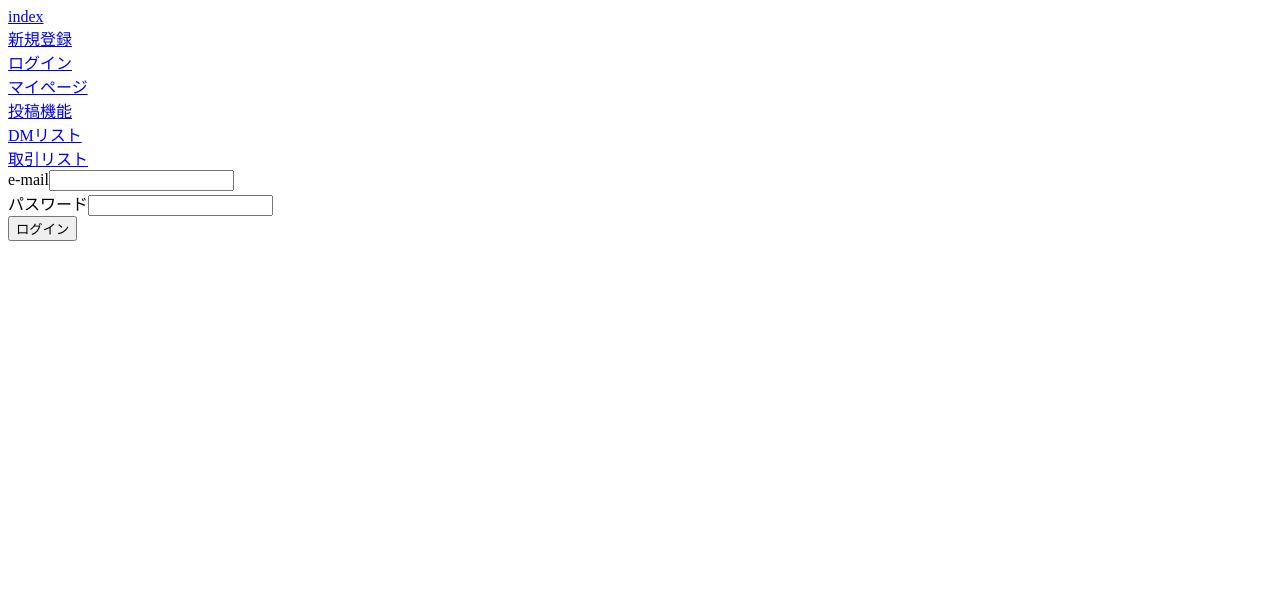
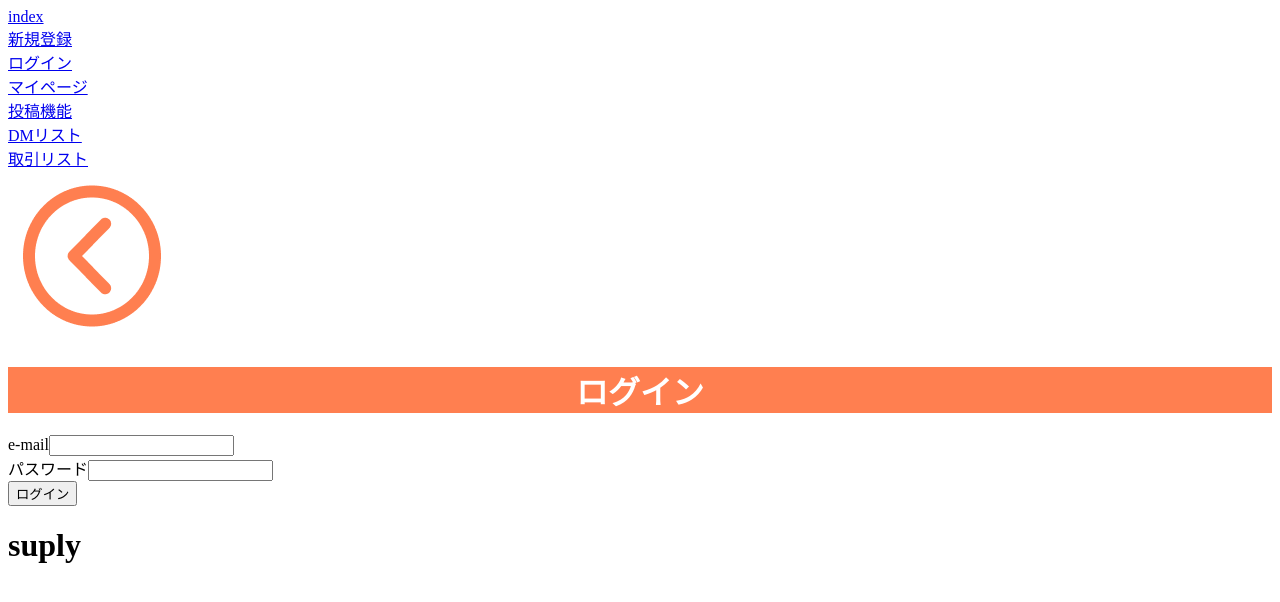
Before and after one commit to guchio33/teamJava, a Nuxt app in the folder frontend/: page /login in a window 1280 px wide. Shown: the top 602 px of the page. Built offline with nearby package versions, Linux system fonts and the light colour scheme.

Commit message:
login.vueのcssを書きました

```diff
--- a/frontend/pages/login.vue
+++ b/frontend/pages/login.vue
@@ -1,4 +1,9 @@
 <template>
+    <div>
+        <img src="../images/Group_86.png">
+        <div>
+            <h1 class="login-title">ログイン</h1>
+        </div>
         <div class="login-input-container">
             <div class="login-input-mail-container">
                 <label for="login-input-mail">e-mail</label>
@@ -10,6 +15,8 @@
             </div>
             <button v-on:click="loginUser">ログイン</button>
             <p>{{ error_message }}</p>
+            <h1>suply</h1>
+        </div>
     </div>
 </template>
 
@@ -66,3 +73,12 @@ const loginUser = async () => {
 
 }
 </script>
+
+
+<style>
+    .login-title{
+        background-color: #FF7F50;
+        color: #FFF;
+        text-align: center;
+    }
+</style>
```
Also changed, not shown: frontend/images/Group_86.png (added). Lines whose indentation alone changed are shown as unchanged.
